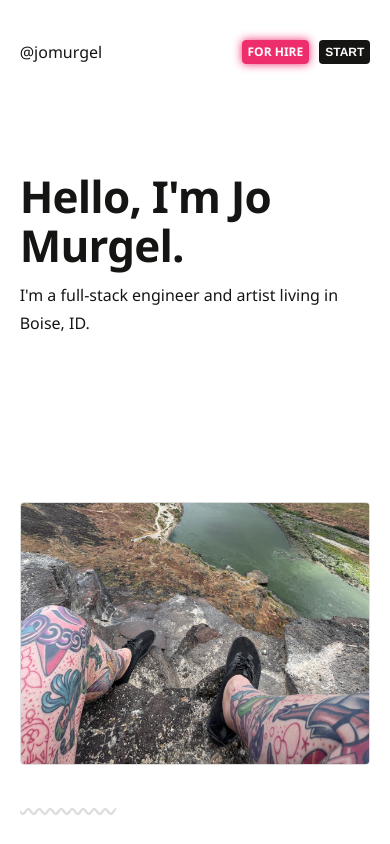
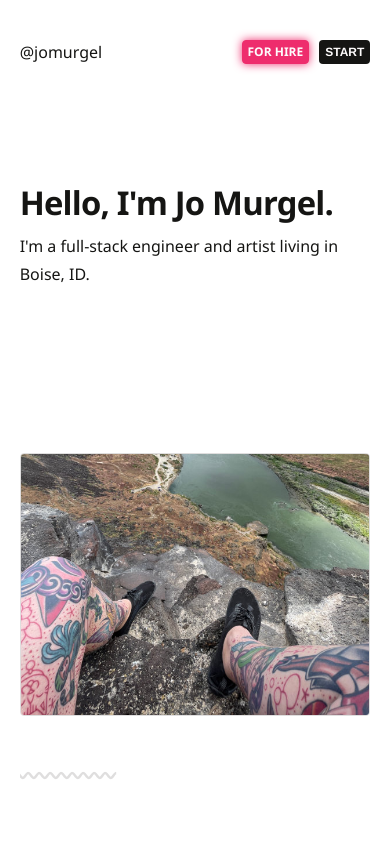
Before and after one commit to jomurgel/jomurgel-learn, a Next.js app: page /about in a window 390 px wide. Shown: the top 844 px of the page. Built offline with nearby package versions, Linux system fonts and the light colour scheme.

Commit message:
updates mobile render for blogs with images

```diff
--- a/src/scss/style.scss
+++ b/src/scss/style.scss
@@ -213,16 +213,12 @@ main {
         text-align: center;
         width: 100%;
         position: relative;
-        padding-left: var(--pad);
-        padding-right: var(--pad);
-
-        @media screen and (min-width: map.get($breakpoints, "media-md")) {
-          max-height: 100%;
-        }
-
-        @media screen and (min-width: map.get($breakpoints, "media-lg")) {
-          max-height: calc(100vh - (var(--pad-3) * 3.6));
-        }
+        height: 100%;
+        max-height: calc(100vh - var(--pad-2));
+        padding-left: var(--pad-2);
+        padding-right: var(--pad-2);
+        padding-bottom: calc(var(--pad-2) * 4);
+        padding-top: calc(var(--pad-2) * 4);
 
         > p,
         > time,
@@ -230,6 +226,16 @@ main {
         > cite {
           color: var(--white);
           z-index: 2;
+        }
+
+        > p {
+          font-size: 80%;
+          line-height: 1.5;
+          margin-bottom: 0;
+
+          @media screen and (min-width: map.get($breakpoints, "media-md")) {
+            font-size: var(--font-size);
+          }
         }
 
         > cite {
@@ -300,7 +306,7 @@ main {
       flex-direction: column;
       justify-content: center;
       height: 45rem;
-      max-height: calc(100vh - (var(--pad-3) * 3.6));
+      max-height: calc(100vh - (var(--pad-3) * 4));
 
       > h1 {
         margin-bottom: var(--pad);
@@ -935,9 +941,13 @@ h6 {
 }
 
 h1 {
-  font-size: 275%;
+  font-size: 205%;
   letter-spacing: -0.05rem;
   line-height: 1.125;
+
+  @media screen and (min-width: map.get($breakpoints, "media-md")) {
+    font-size: 300%;
+  }
 }
 
 h2 {
```
